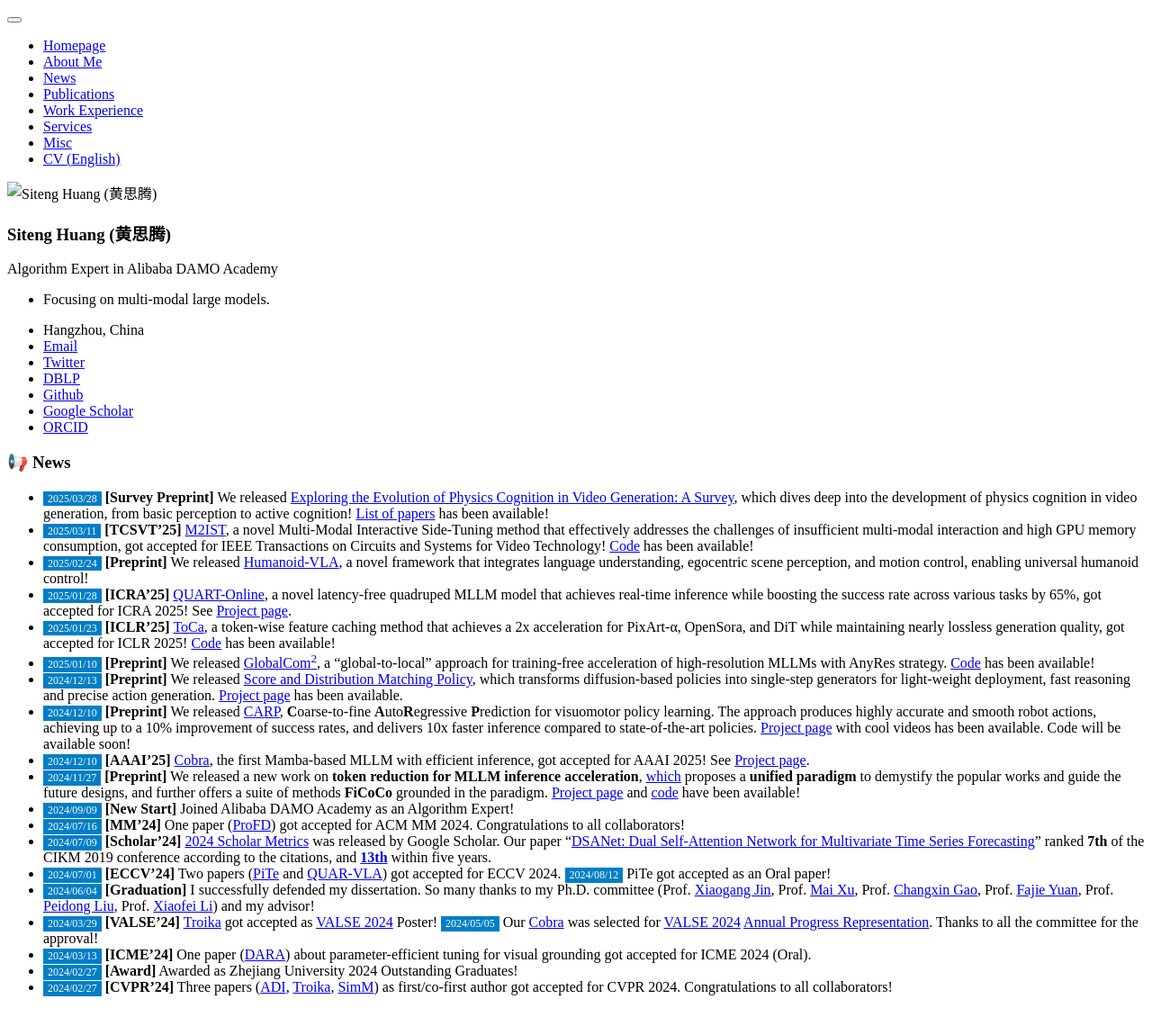
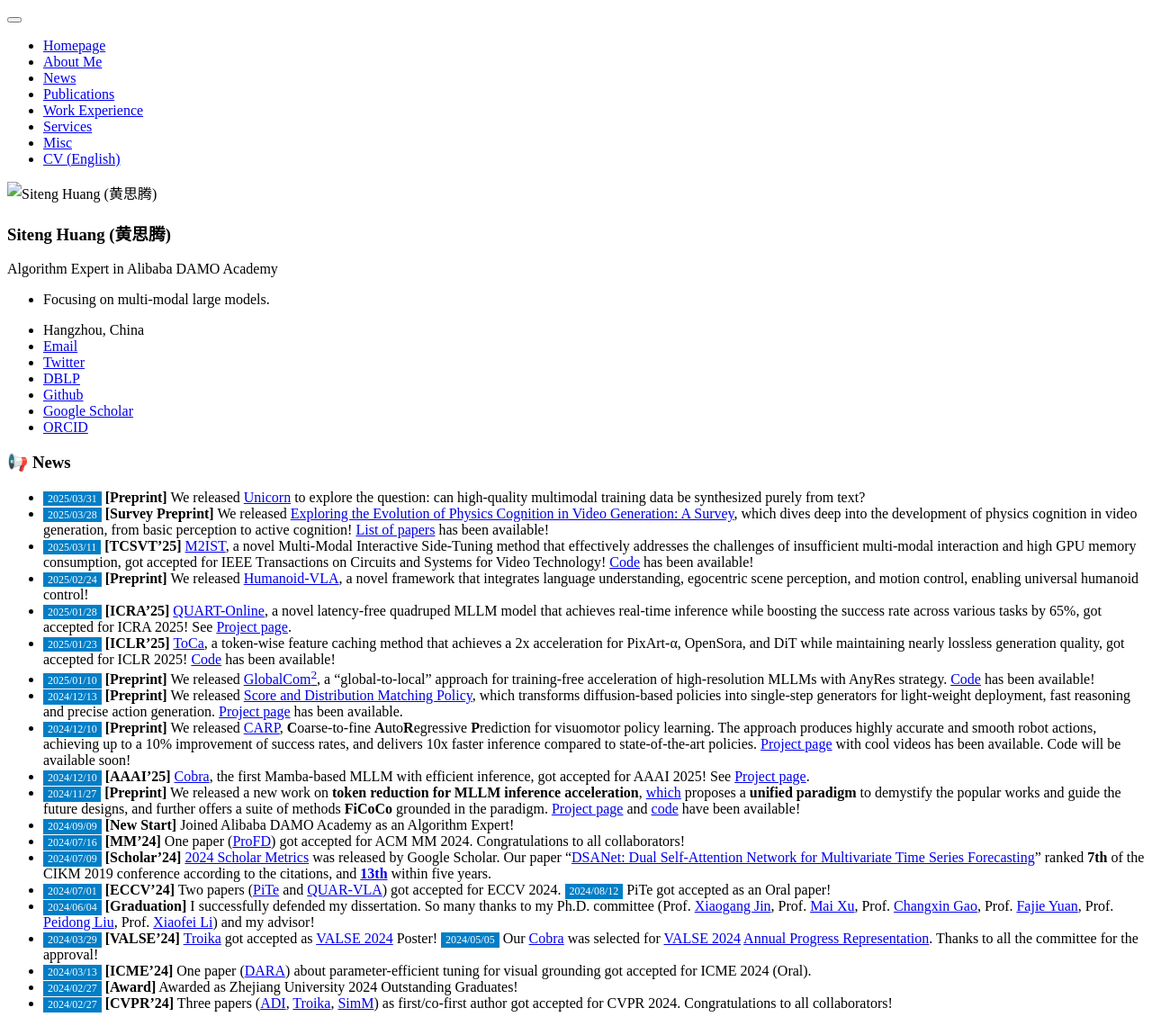
Before and after one commit to bighuang624/bighuang624.github.io, a Jekyll site: the page built from _pages/includes/news.md, in a window 1280 px wide. Shown: the whole page at 90% size. Built offline with Jekyll 4.4.1, drawn with Linux system fonts in a browser that asks for light colours; our own code applies the rules of GitHub Pages for plain Markdown files.

Commit message:
add UNICORN in news

```diff
--- a/_pages/includes/news.md
+++ b/_pages/includes/news.md
@@ -2,6 +2,7 @@
 
 <!-- 参考 https://huanwang.tech/ 的样式 -->
 
+* <span style="font-size:12px;color:#FFFFFF;background-color:#007ec6;padding:1px 5px 1.5px 5px;">2025/03/31</span> **[Preprint]** We released [Unicorn](https://arxiv.org/abs/2503.22655) to explore the question: can high-quality multimodal training data be synthesized purely from text?
 * <span style="font-size:12px;color:#FFFFFF;background-color:#007ec6;padding:1px 5px 1.5px 5px;">2025/03/28</span> **[Survey Preprint]** We released [Exploring the Evolution of Physics Cognition in Video Generation: A Survey](https://arxiv.org/abs/2503.21765), which dives deep into the development of physics cognition in video generation, from basic perception to active cognition! [List of papers](https://github.com/minnie-lin/Awesome-Physics-Cognition-based-Video-Generation) has been available!
 * <span style="font-size:12px;color:#FFFFFF;background-color:#007ec6;padding:1px 5px 1.5px 5px;">2025/03/11</span> **[TCSVT'25]** [M2IST](https://arxiv.org/abs/2407.01131), a novel Multi-Modal Interactive Side-Tuning method that effectively addresses the challenges of insufficient multi-modal interaction and high GPU memory consumption, got accepted for IEEE Transactions on Circuits and Systems for Video Technology! [Code](https://github.com/xuyang-liu16/M2IST) has been available!
 * <span style="font-size:12px;color:#FFFFFF;background-color:#007ec6;padding:1px 5px 1.5px 5px;">2025/02/24</span> **[Preprint]** We released [Humanoid-VLA](https://arxiv.org/abs/2502.14795), a novel framework that integrates language understanding, egocentric scene perception, and motion control, enabling universal humanoid control!
```
